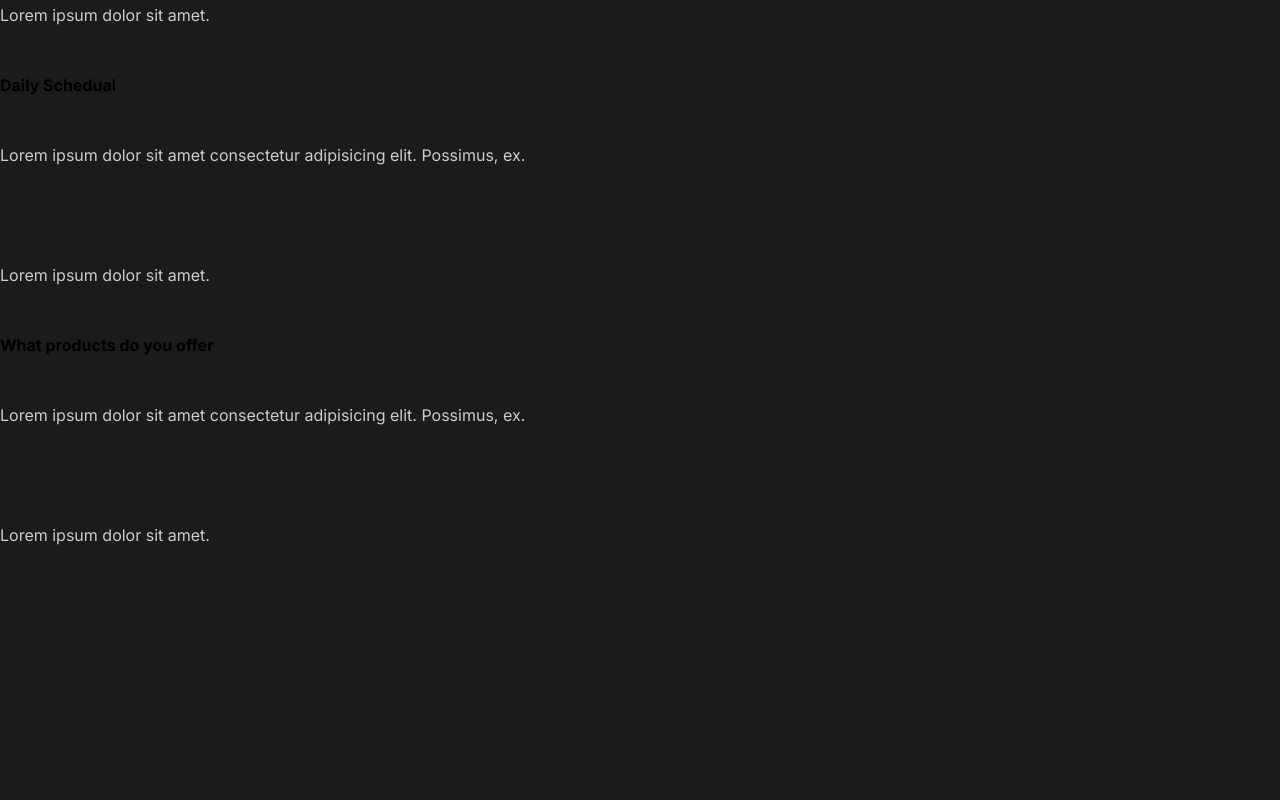
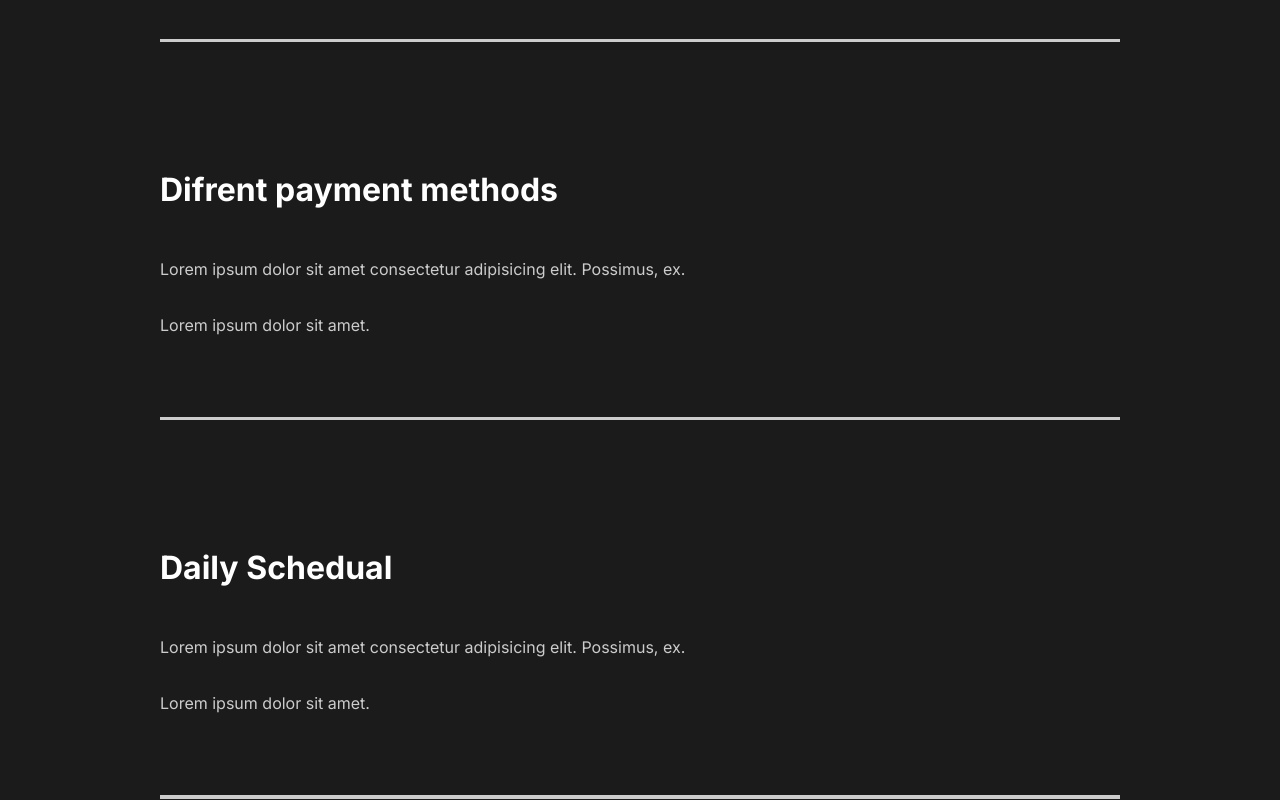
Before and after one commit to phonix375/react-protfolio, a React (Create React App) app: page / in a window 1280 px wide. Shown: the part 2420-3220 px from the top of the page. Before the commit the page ends 3015 px from the top, so only its background shows below. Built offline with nearby package versions, Linux system fonts and the light colour scheme.

Commit message:
styled the FAQ section

```diff
--- a/src/components/FaqSection.js
+++ b/src/components/FaqSection.js
@@ -1,8 +1,11 @@
 import React from 'react';
+
+import styled from 'styled-components';
+import { About } from '../styles'
 
 const FaqSection = () => {
     return(
-        <div className="faq">
+        <Faq>
             <h2>Any questions? <span>FAQ</span></h2>
             <div className="question">
                 <h4>How do I start</h4>
@@ -10,6 +13,7 @@
                     <p>Lorem ipsum dolor sit amet consectetur adipisicing elit. Possimus, ex.</p>
                     <p>Lorem ipsum dolor sit amet.</p>
                 </div>
+                <div className="faq-line"></div>
             </div>
             <div className="question">
                 <h4>Difrent payment methods</h4>
@@ -17,6 +21,7 @@
                     <p>Lorem ipsum dolor sit amet consectetur adipisicing elit. Possimus, ex.</p>
                     <p>Lorem ipsum dolor sit amet.</p>
                 </div>
+                <div className="faq-line"></div>
             </div>
             <div className="question">
                 <h4>Daily Schedual</h4>
@@ -24,6 +29,7 @@
                     <p>Lorem ipsum dolor sit amet consectetur adipisicing elit. Possimus, ex.</p>
                     <p>Lorem ipsum dolor sit amet.</p>
                 </div>
+                <div className="faq-line"></div>
             </div>
             <div className="question">
                 <h4>What products do you offer</h4>
@@ -31,10 +37,37 @@
                     <p>Lorem ipsum dolor sit amet consectetur adipisicing elit. Possimus, ex.</p>
                     <p>Lorem ipsum dolor sit amet.</p>
                 </div>
+                <div className="faq-line"></div>
             </div>
 
-        </div>
+        </Faq>
     )
 }
 
+const Faq = styled(About)`
+display: block;
+span{
+    display:block;
+}
+h2{
+    padding-bottom: 2rem;
+    font-weight: lighter;
+}
+.faq-line{
+    background: #cccccc;
+    height: 0.2rem;
+    margin: 2rem 0rem;
+    width: 100%;
+}
+.question{
+    padding:3rem 0rem;
+    cursor: pointer;
+}
+.answer{
+    padding: 2rem 0rem;
+}
+p{
+    padding: 1rem 0rem;
+}
+`;
 export default FaqSection;
--- a/src/components/GlobalStyle.js
+++ b/src/components/GlobalStyle.js
@@ -34,6 +34,7 @@
         }
     h4{
         font-weight: bold;
+        font-size: 2rem;
         }
     span{
         font-weight: bold;
```
